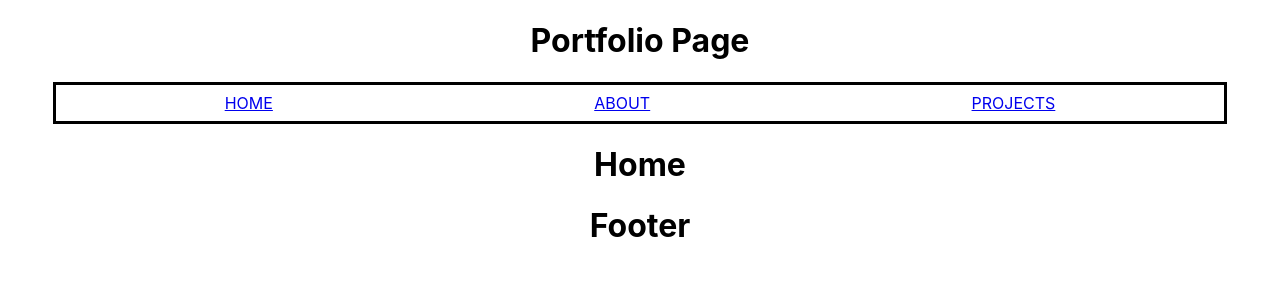
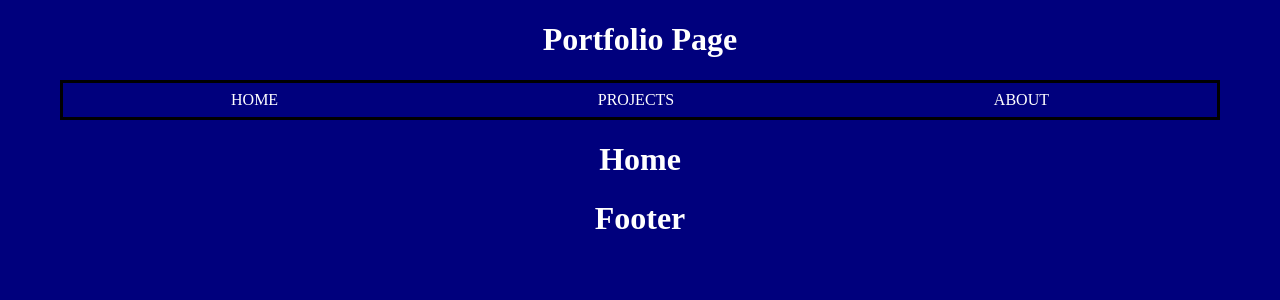
Before and after one commit to katiepestotnik/trial-portfolio-frontend, a React (Create React App) app: page / in a window 1280 px wide. Shown: the top 300 px of the page. Built offline with nearby package versions, Linux system fonts and the light colour scheme.

Commit message:
fix photos

```diff
--- a/src/components/Header.js
+++ b/src/components/Header.js
@@ -15,11 +15,11 @@ const Header = (props) => {
                 <Link to="/">
                     <div>HOME</div>
                 </Link>
+                <Link to="/projects">
+                    <div>PROJECTS</div>
+                </Link>
                 <Link to="/about">
                     <div>ABOUT</div>
-                </Link>
-                <Link to="/projects">
-                    <div>PROJECTS</div>
                 </Link>
             </nav>
         </header>
--- a/src/index.css
+++ b/src/index.css
@@ -1,13 +1,28 @@
 body {
-  margin: 0;
-  font-family: -apple-system, BlinkMacSystemFont, 'Segoe UI', 'Roboto', 'Oxygen',
-    'Ubuntu', 'Cantarell', 'Fira Sans', 'Droid Sans', 'Helvetica Neue',
-    sans-serif;
-  -webkit-font-smoothing: antialiased;
-  -moz-osx-font-smoothing: grayscale;
+  background-color: #00007d;
+  color: #fff;
 }
+nav a {
+  text-decoration: none;
+  color: white
+}
+img {
+  height: 250px;
+  width: 250px;
+  margin: 0 auto;
+}
+.size-images {
+  height: 350px;
+  width: 300px;
+  margin: 20px;
+}
+.style-projects {
+  display: flex;
+  flex-direction: column;
+}
+.background-style {
+  background-color: aqua;
+  margin: 0 auto;
+  height: 400px;
 
-code {
-  font-family: source-code-pro, Menlo, Monaco, Consolas, 'Courier New',
-    monospace;
 }
--- a/src/pages/Projects.js
+++ b/src/pages/Projects.js
@@ -12,9 +12,10 @@ const Projects = (props) => {
     }, []);
     const loaded = () => {
         return projects.map((project) => {
-            return<div>
+            return <div className="style-projects">
                 <h1>{project.name}</h1>
-                <img src={project.image} alt="project" />
+                <div class="background-style">
+                <img className="size-images"src={project.image} alt="project" /></div><br/>
                 <a href={project.live}>
                     <button>View Project</button>
                 </a>
```
Also changed, not shown: 1 other file (tests, documents, lock files or other folders).
